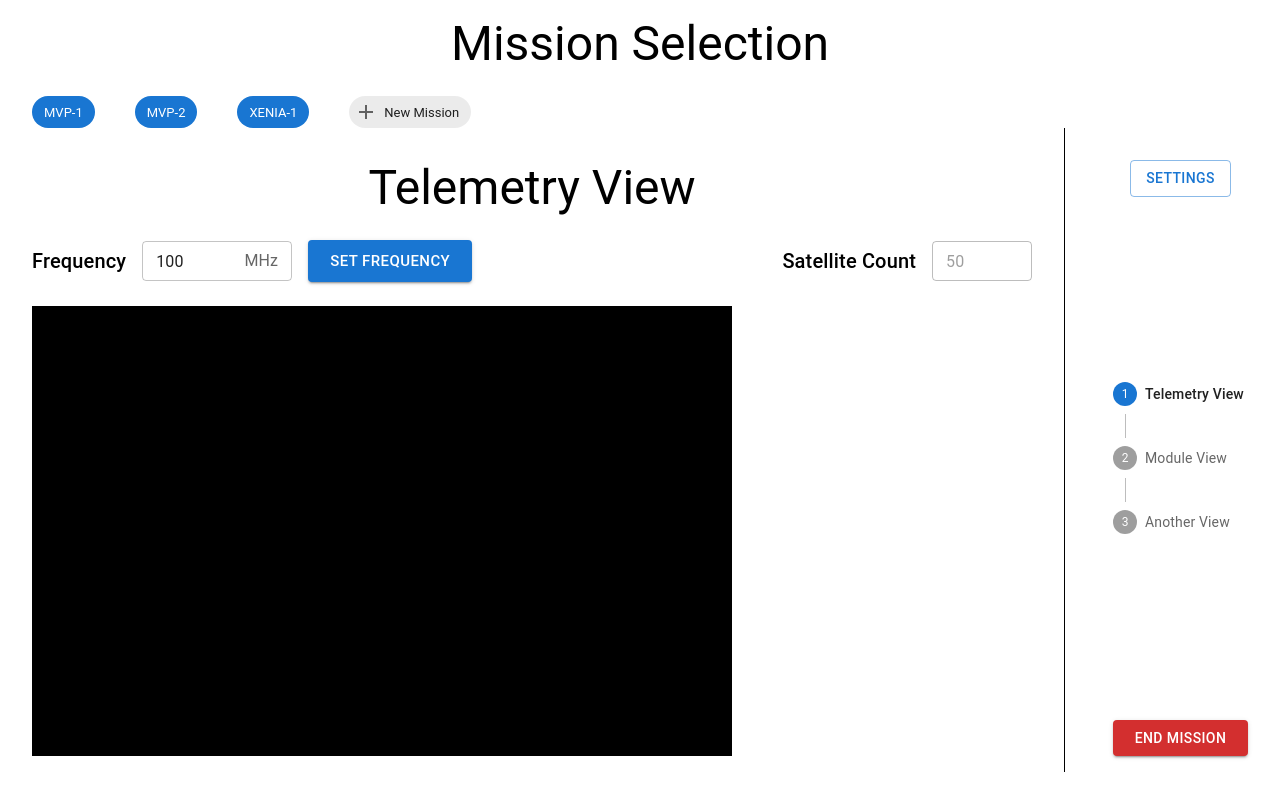
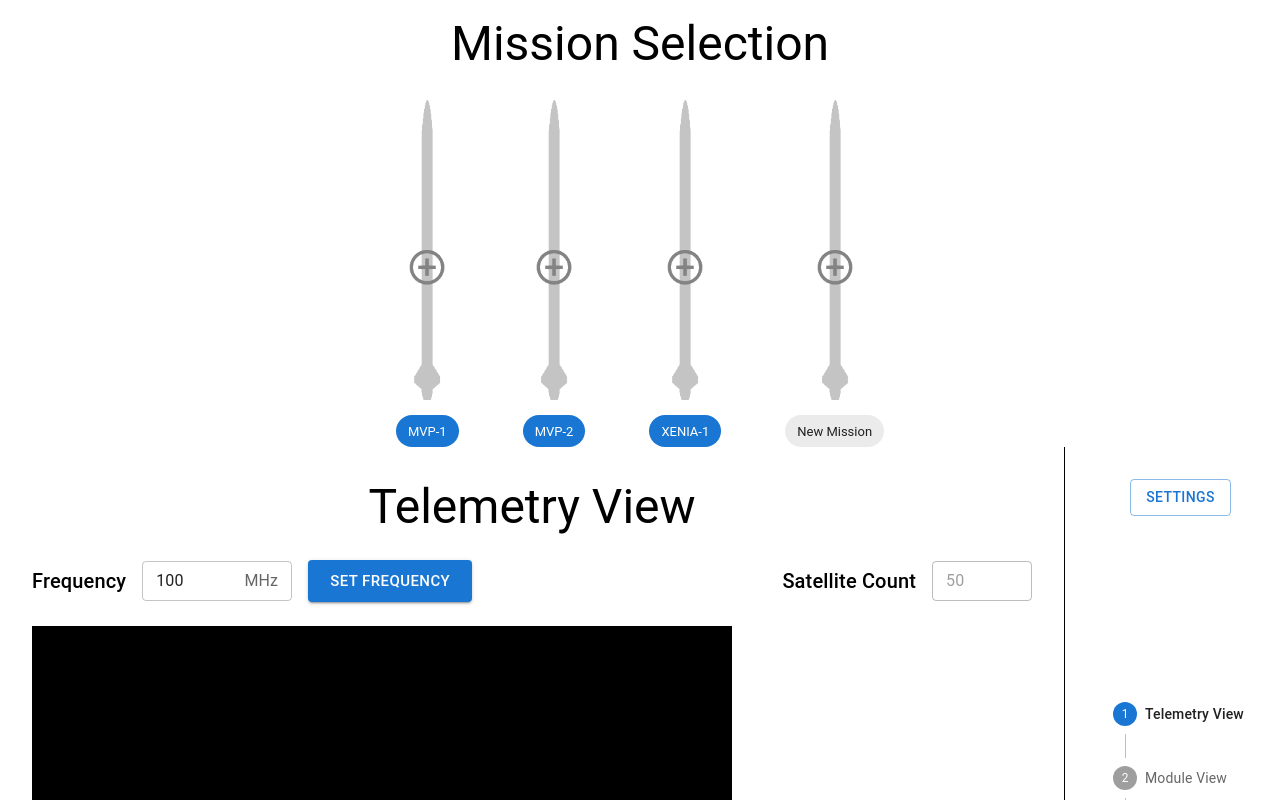
Before and after one commit to klemie/Ground-Support, a React (Create React App) app in the folder client/: page / in a window 1280 px wide. Shown: the top 800 px of the page. Built offline with nearby package versions, Linux system fonts and the light colour scheme.

Commit message:
Added images and styles

```diff
--- /dev/null
+++ b/client/src/styles/missionSelect.css
@@ -0,0 +1,10 @@
+img {
+    position: static;
+    align-self: center;
+    transition: all, 1s;
+}
+
+img:hover {
+    opacity: 0.6;
+    cursor: pointer;
+}
--- a/client/src/views/missionSelection-view.tsx
+++ b/client/src/views/missionSelection-view.tsx
@@ -2,6 +2,10 @@ import React, { useState, useEffect } from "react";
 
 import { Grid, Typography, Chip, Stack } from "@mui/material";
 import { Add } from "@mui/icons-material";
+
+import "../styles/missionSelect.css";
+
+import addRocket from "../static/images/AddRocket.png";
 
 interface Mission {
   id: Number;
@@ -36,9 +40,20 @@ export default function MissionSelectionView() {
     setMissionData(dummyMissionData)
   },[])
 
+  function addNewMission () {
+    console.log("Adding new mission...")
+  }
+
+  function setMission (data: Mission)  {
+    console.log("Setting Mission to:", data)
+  }
+
   const missions = missionData.map((data: Mission)=>{
     return <div key={data.id.toString()}>
-      <Chip label={data.name} color="primary" />
+      <Stack direction="column" spacing={1}>
+        <img src={addRocket} alt="Mission" width={40}></img>
+        <Chip label={data.name} color="primary" onClick={() => setMission(data)}/>
+      </Stack>
     </div>
   })
 
@@ -59,9 +74,12 @@ export default function MissionSelectionView() {
 
         {/* Mission Selection */}
         <Grid item>
-          <Stack direction="row" spacing={5}>
+          <Stack direction="row" justifyContent="center" spacing={8}>
             { missions }
-            <Chip label="New Mission" color="default" icon={<Add />}/>
+            <Stack direction="column" spacing={1} onClick={addNewMission}>
+              <img src={addRocket} alt="Add Rocket" width={40}></img>
+              <Chip label="New Mission" color="default"/>
+            </Stack>
           </Stack>
         </Grid>
     </Grid>
```
Also changed, not shown: client/src/static/images/AddRocket.png (added).
